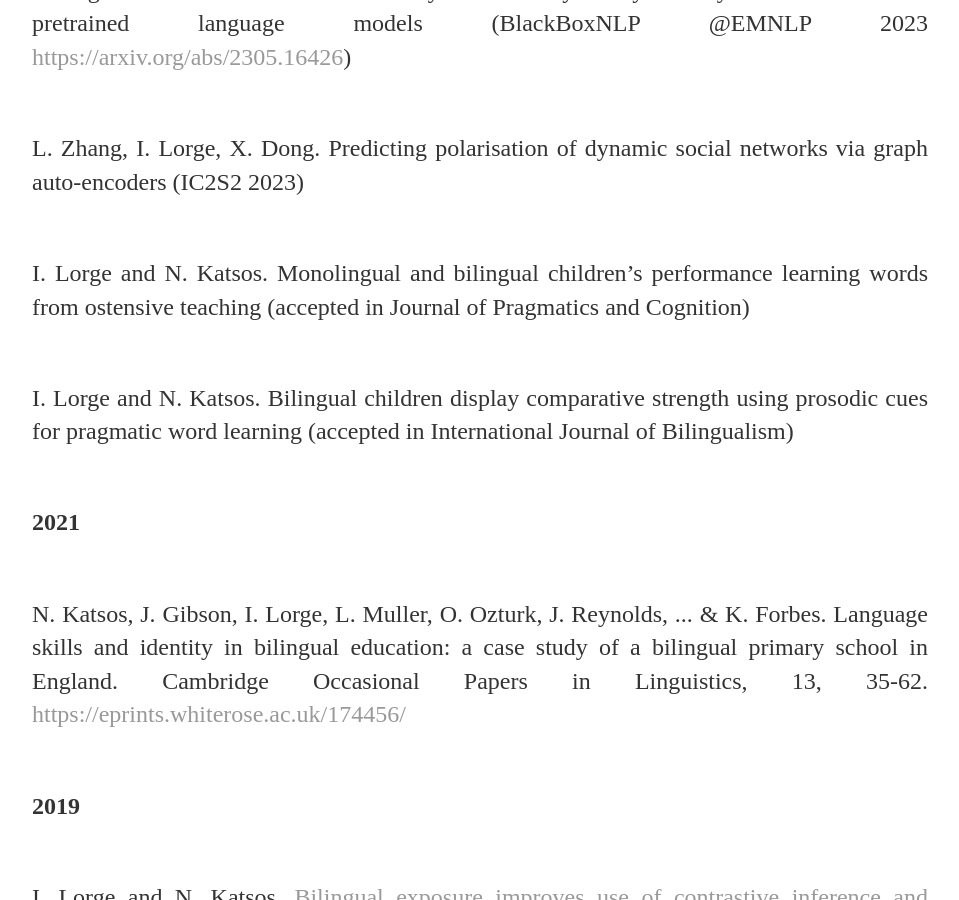
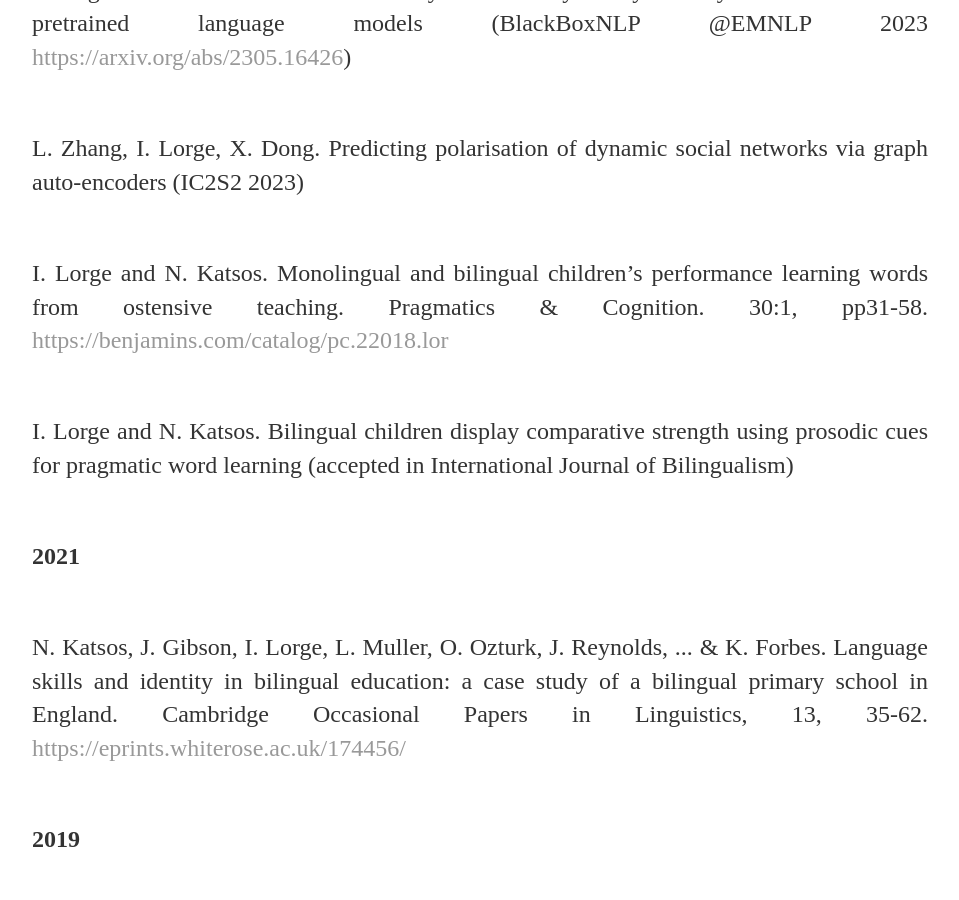
Before and after one commit to isabellelorge/isabellelorge.github.io, a Jekyll site: the page built from Publications.html, in a window 1280 px wide and 900 px high, scrolled down 469 px. Shown: the whole window, without its empty margins (160-1119 px from the left). Built offline with Jekyll 4.4.1, drawn with Linux system fonts in a browser that asks for light colours.

Commit message:
Update Publications.html

```diff
--- a/Publications.html
+++ b/Publications.html
@@ -33,8 +33,7 @@ L. Zhang, I. Lorge, X. Dong. Predicting polarisation of dynamic social networks
 
 <p><br>
 I. Lorge and N. Katsos. Monolingual and bilingual children’s performance learning
-words from ostensive teaching (accepted in Journal of Pragmatics
-and Cognition)
+words from ostensive teaching. Pragmatics & Cognition. 30:1, pp31-58. <a href ="https://benjamins.com/catalog/pc.22018.lor">https://benjamins.com/catalog/pc.22018.lor</a>
 <br> </p>
 
 <p><br>
```
